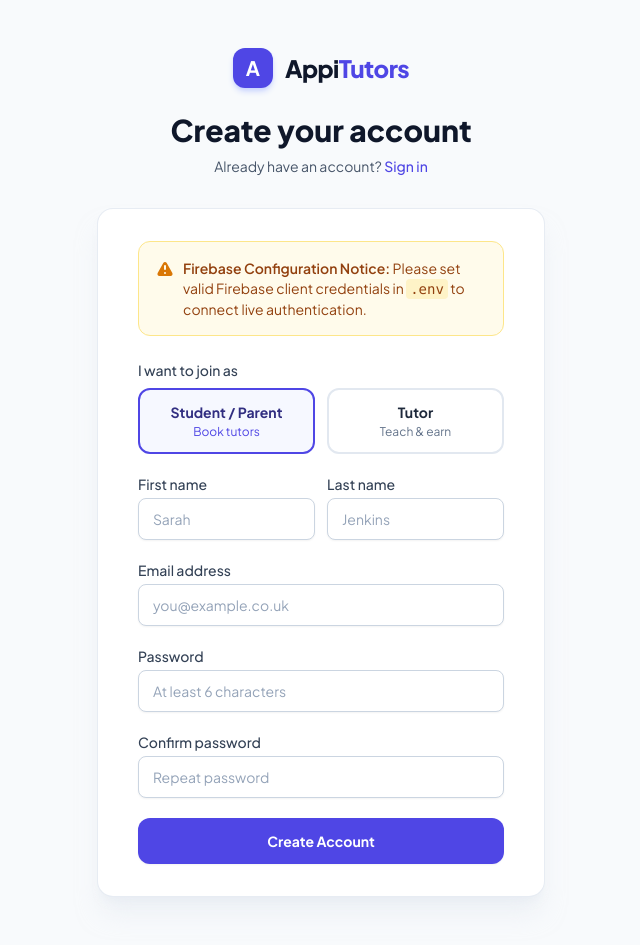
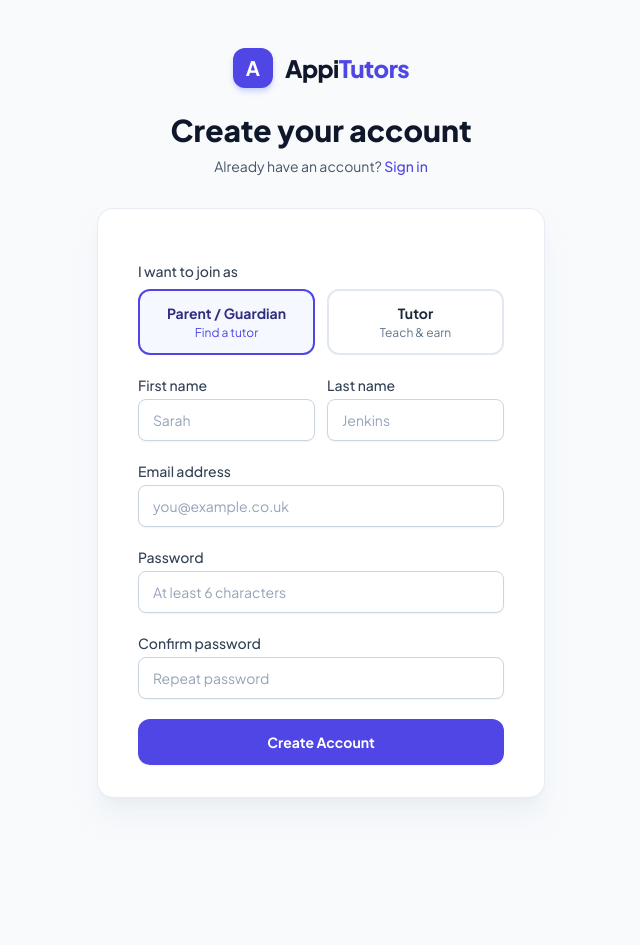
Before and after one commit to anguabishek17/Appi-Tutor, a PHP site: page /register.php in a window 1280 px wide. Shown: the whole page, without its empty margins (319-959 px from the left). After the commit the page ends 803 px from the top, so only its background shows below. Run offline with PHP 8.4, Linux system fonts and the light colour scheme; some libraries are stand-ins or nearby versions.

Commit message:
fix(auth): refine registration UX and remove dev notice for demo presentation

```diff
--- a/public/register.php
+++ b/public/register.php
@@ -56,19 +56,6 @@ $isFirebaseConfigured = !empty($firebaseClientConfig['apiKey']) && $firebaseClie
     <div class="mt-8 sm:mx-auto sm:w-full sm:max-w-md">
         <div class="bg-white py-8 px-4 shadow-xl shadow-slate-200/50 sm:rounded-2xl sm:px-10 border border-slate-200/80">
 
-            <?php if (!$isFirebaseConfigured): ?>
-                <div class="mb-6 p-4 rounded-xl bg-amber-50 border border-amber-200 text-amber-800 text-sm">
-                    <div class="flex items-start gap-2">
-                        <svg class="w-5 h-5 text-amber-600 mt-0.5 flex-shrink-0" fill="currentColor" viewBox="0 0 20 20">
-                            <path fill-rule="evenodd" d="M8.257 3.099c.765-1.36 2.722-1.36 3.486 0l5.58 9.92c.75 1.334-.213 2.98-1.742 2.98H4.42c-1.53 0-2.493-1.646-1.743-2.98l5.58-9.92zM11 13a1 1 0 11-2 0 1 1 0 012 0zm-1-8a1 1 0 00-1 1v3a1 1 0 002 0V6a1 1 0 00-1-1z" clip-rule="evenodd"></path>
-                        </svg>
-                        <div>
-                            <span class="font-semibold">Firebase Configuration Notice:</span> Please set valid Firebase client credentials in <code class="bg-amber-100 px-1 py-0.5 rounded">.env</code> to connect live authentication.
-                        </div>
-                    </div>
-                </div>
-            <?php endif; ?>
-
             <div id="alertMessage" class="hidden mb-6 p-4 rounded-xl text-sm"></div>
 
             <form id="registerForm" class="space-y-5">
@@ -80,8 +67,8 @@ $isFirebaseConfigured = !empty($firebaseClientConfig['apiKey']) && $firebaseClie
                     <div class="grid grid-cols-2 gap-3">
                         <label class="relative flex flex-col items-center p-3 border-2 border-indigo-600 bg-indigo-50/50 rounded-xl cursor-pointer role-option" id="roleParentCard">
                             <input type="radio" name="role" value="STUDENT_PARENT" checked class="sr-only">
-                            <span class="text-sm font-bold text-indigo-900">Student / Parent</span>
-                            <span class="text-xs text-indigo-600 mt-0.5">Book tutors</span>
+                            <span class="text-sm font-bold text-indigo-900">Parent / Guardian</span>
+                            <span class="text-xs text-indigo-600 mt-0.5">Find a tutor</span>
                         </label>
                         <label class="relative flex flex-col items-center p-3 border-2 border-slate-200 bg-white rounded-xl cursor-pointer role-option hover:border-slate-300" id="roleTutorCard">
                             <input type="radio" name="role" value="TUTOR" class="sr-only">
```
Also changed, not shown: public/assets/js/auth.js.
